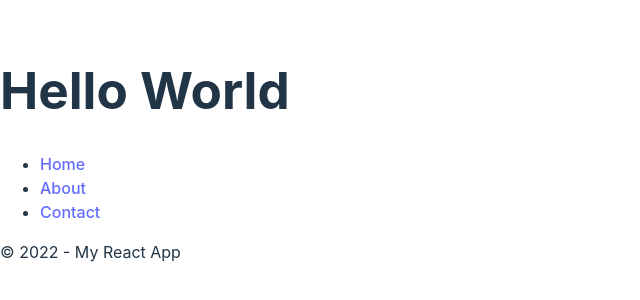
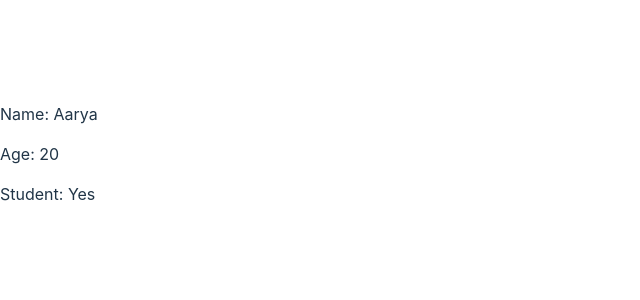
Before and after one commit to aarya-ghimire/react-learning, a React (Vite) app: page / in a window 1280 px wide. Shown: the part 246-546 px from the top of the page, without its empty margins (0-640 px from the left). Built offline with nearby package versions, Linux system fonts and the light colour scheme.

Commit message:
normal changes

```diff
--- a/src/App.jsx
+++ b/src/App.jsx
@@ -1,11 +1,9 @@
-import Footer from "./Footer";
 import Header from "./Header";
 
 function App() {
   return (
     <>
-      <Header />
-      <Footer />
+      <Header name="Aarya" age={20} isStudent={true}></Header>
     </>
   );
 }
--- a/src/Header.jsx
+++ b/src/Header.jsx
@@ -1,20 +1,9 @@
-function Header() {
+function Header(props) {
   return (
     <div>
-      <h1>Hello World</h1>
-      <nav>
-        <ul>
-          <li>
-            <a href="#">Home</a>
-          </li>
-          <li>
-            <a href="#">About</a>
-          </li>
-          <li>
-            <a href="#">Contact</a>
-          </li>
-        </ul>
-      </nav>
+      <p>Name: {props.name}</p>
+      <p>Age: {props.age}</p>
+      <p>Student: {props.isStudent ? "Yes" : "No"}</p>
     </div>
   );
 }
```
